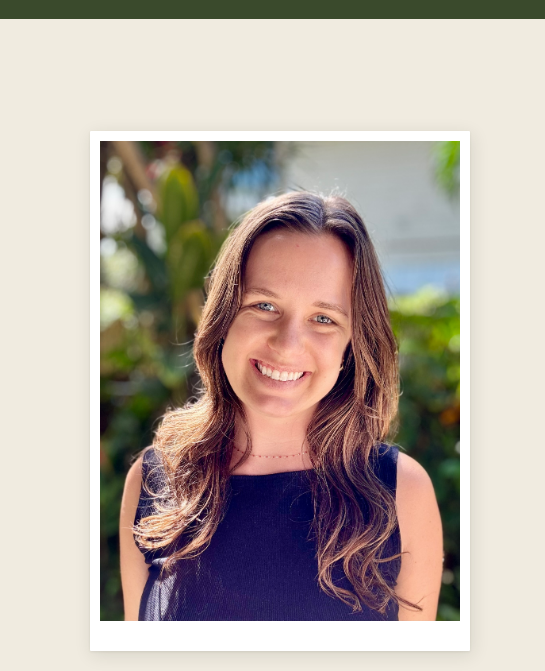
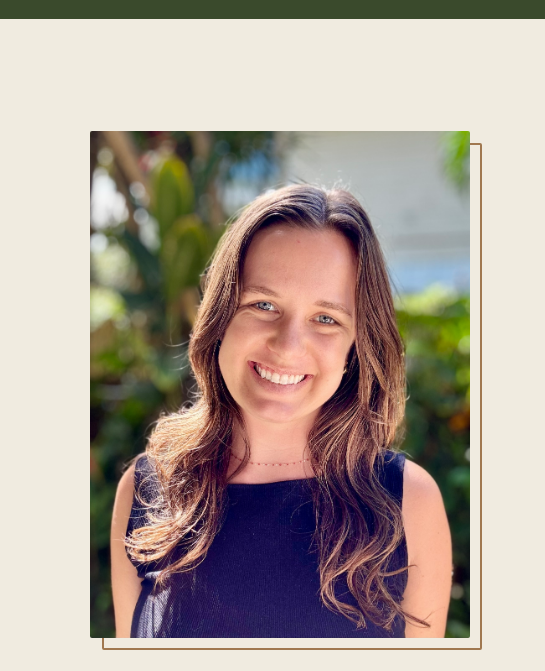
Before and after one commit to allybernardy/undrstory-website, a plain HTML site: page index.html in a window 1280 px wide. Shown: the part 5640-6311 px from the top of the page, 0-545 px from the left. Drawn offline with nearby package versions, Linux system fonts and the light colour scheme; a web font is replaced by a local one.

Commit message:
Update index.html

```diff
--- a/index.html
+++ b/index.html
@@ -680,21 +680,31 @@ nav.scrolled {
   border-bottom: 1px solid rgba(31,42,28,0.1);
 }
 
-/* polaroid photo effect */
+/* photo with clay offset border behind */
 .about-portrait-wrap {
   position: relative;
   display: inline-block;
-  padding: 10px 10px 30px 10px;
-  background: #fff;
-  box-shadow: 2px 4px 18px rgba(31,42,28,0.12), 0 1px 3px rgba(31,42,28,0.08);
-  border-radius: 1px;
+}
+.about-portrait-wrap::before {
+  content: '';
+  position: absolute;
+  top: 12px;
+  left: 12px;
+  right: -12px;
+  bottom: -12px;
+  border: 2px solid var(--clay);
+  border-radius: 2px;
+  z-index: 0;
 }
 .about-portrait {
+  position: relative;
+  z-index: 1;
   width: 100%;
   display: block;
   aspect-ratio: 3/4;
   object-fit: cover;
   object-position: center top;
+  border-radius: 2px;
 }
 
 .about-section-label {
```
